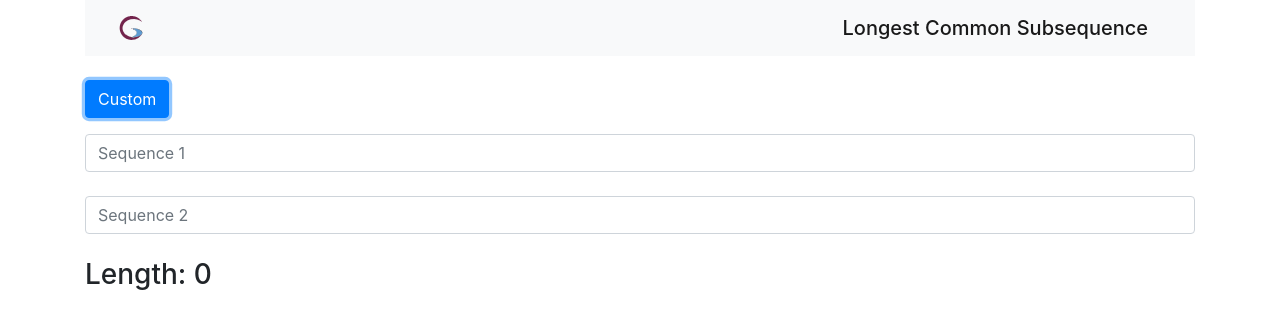
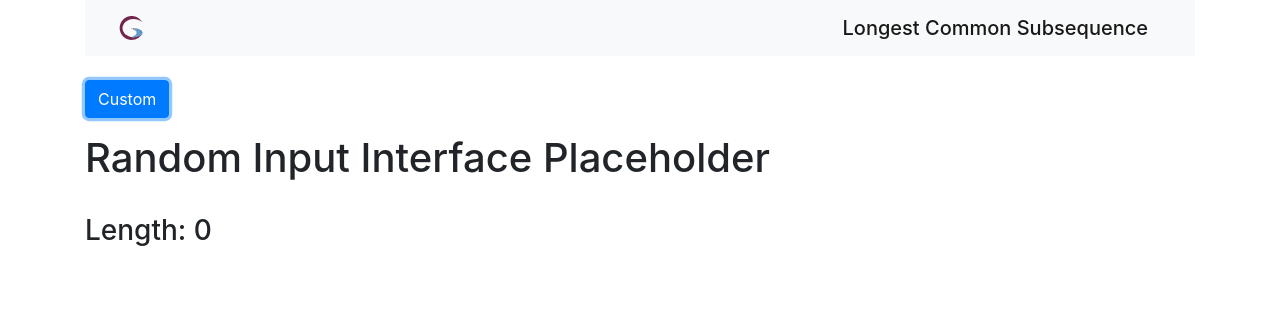
Before and after one commit to geoshoouh/show-lcs, a React (Vite) app: page / in a window 1280 px wide. Both pictures are taken after a click on the button "Random". Shown: the top 328 px of the page. Built offline with nearby package versions, Linux system fonts and the light colour scheme.

Commit message:
UI toggle functionality added

```diff
--- a/src/App.tsx
+++ b/src/App.tsx
@@ -22,9 +22,8 @@ function App() {
     setLcsOutput(LongestCommonSubsequence.longestCommonSubsequence(sequence1, sequence2));
   }
 
-  const toggleButtonClicked = (): void => {
-    setRandomInputInterface(!randomInputInterface);
-  }
+  const toggleButtonClicked = (): void => setRandomInputInterface(!randomInputInterface);
+
 
 
   return (
@@ -37,8 +36,26 @@ function App() {
       </nav><br/>
       <ToggleButton buttonText={ randomInputInterface ? 'Custom' : 'Random'} onClick={ () => toggleButtonClicked() }/>
       <p></p>
-      <input id="sequence1" onChange={ computeLcs } type="text" className="form-control" placeholder="Sequence 1"/><br/>
-      <input id="sequence2" onChange={ computeLcs } type="text" className="form-control" placeholder="Sequence 2"/>
+      { (randomInputInterface) ? (
+          <>
+            <h1>Random Input Interface Placeholder</h1>
+          </>
+        ) : (
+          <>
+            <input id="sequence1" onChange={ () => computeLcs() } type="text" className="form-control" placeholder="Sequence 1"/>
+            <br/>
+            <input id="sequence2" onChange={ () => computeLcs() } type="text" className="form-control" placeholder="Sequence 2"/>
+          </>
+        )
+      }
+      {/*
+      { (randomInputInterface) ? (
+          <h1>Random Input Interface</h1>
+        ) : (
+          <input id="sequence1" onChange={ computeLcs } type="text" className="form-control" placeholder="Sequence 1"/><br/>
+          <input id="sequence2" onChange={ computeLcs } type="text" className="form-control" placeholder="Sequence 2"/>
+      ) }
+        */}
       <LcsDisplay lcsOutput={ lcsOutput } />
     </div>
   )
```
